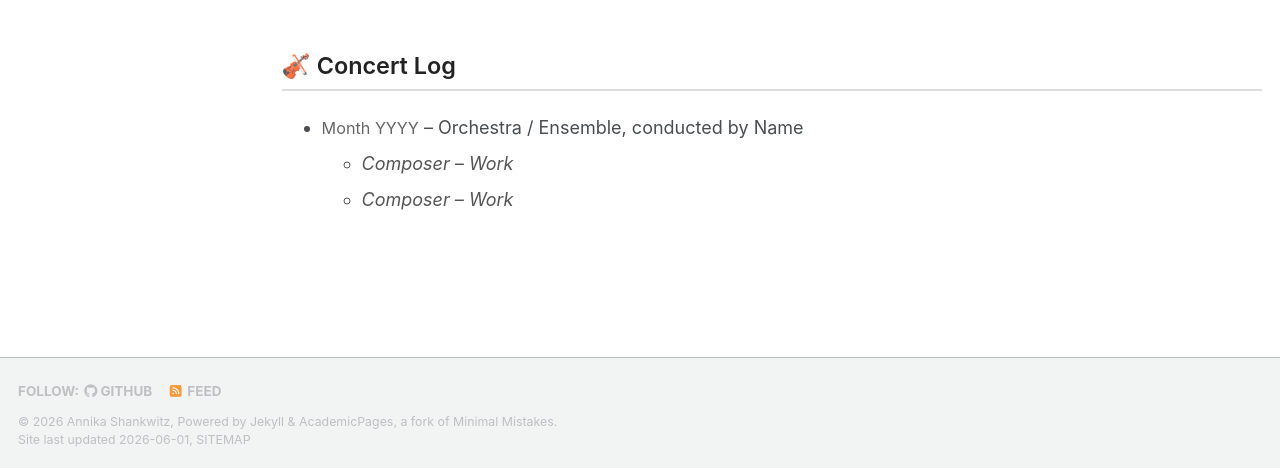
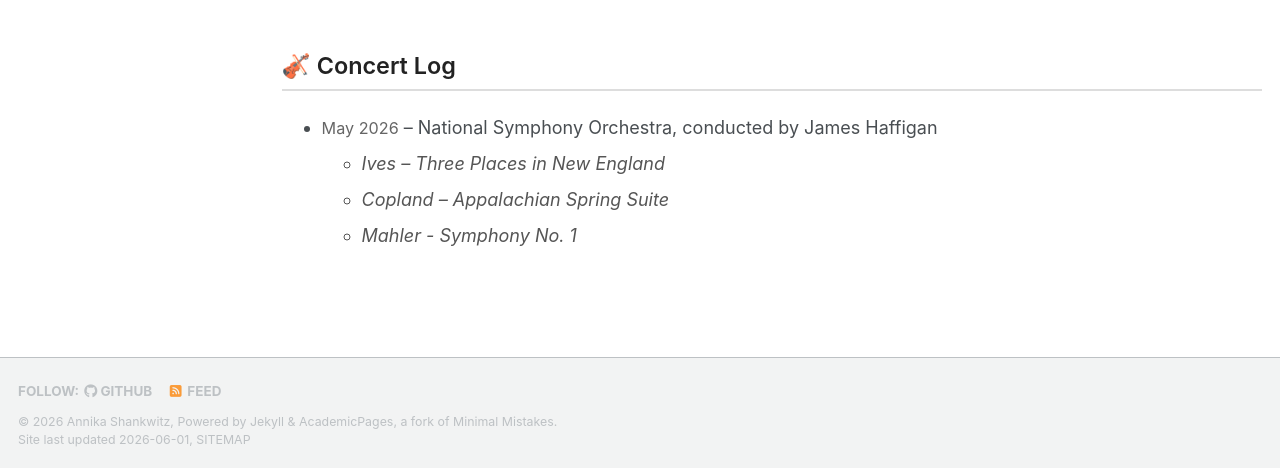
Before and after one commit to its-Annika/its-Annika.github.io, a Jekyll site: the page built from _pages/music.html, in a window 1280 px wide and 1165 px high. Shown: the part 697-1165 px from the top of the window. Built offline with Jekyll 4.4.1, drawn with Linux system fonts in a browser that asks for light colours; a script bundle is joined from its source files by our own code; library files that are not in the unit come from our copies.

Commit message:
Update music.html

```diff
--- a/_pages/music.html
+++ b/_pages/music.html
@@ -139,13 +139,14 @@ author_profile: true
 
     <li>
       <div class="concert-header">
-        <span class="concert-date">Month YYYY</span> &ndash;
-        <span class="concert-ensemble">Orchestra / Ensemble</span>,
-        conducted by Name
+        <span class="concert-date">May 2026</span> &ndash;
+        <span class="concert-ensemble">National Symphony Orchestra</span>,
+        conducted by James Haffigan
       </div>
       <ul class="concert-programme">
-        <li>Composer – Work</li>
-        <li>Composer – Work</li>
+        <li>Ives – Three Places in New England</li>
+        <li>Copland – Appalachian Spring Suite</li>
+        <li>Mahler - Symphony No. 1 </li>
       </ul>
     </li>
 
```
